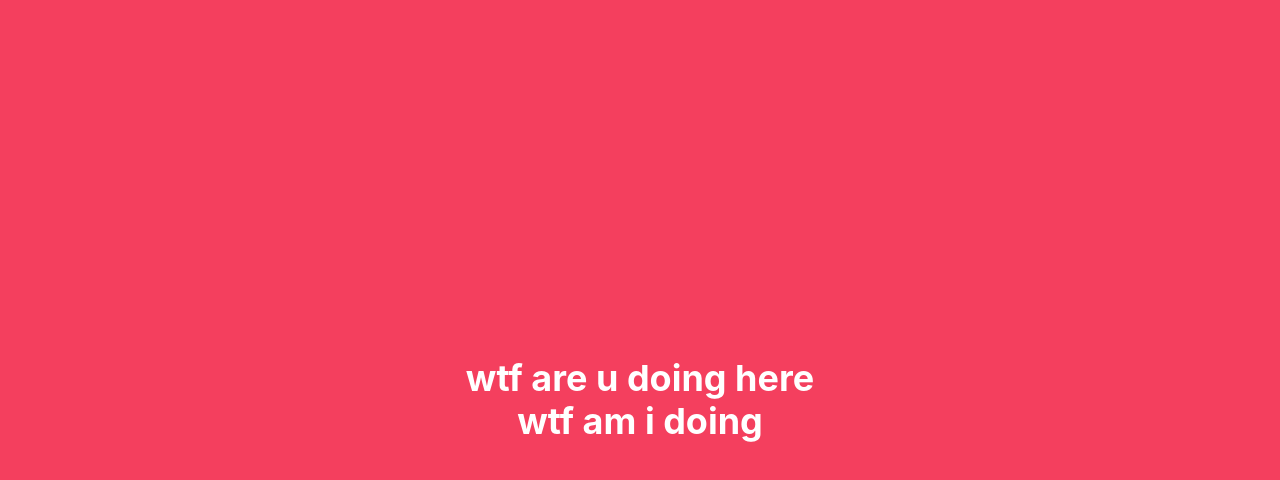
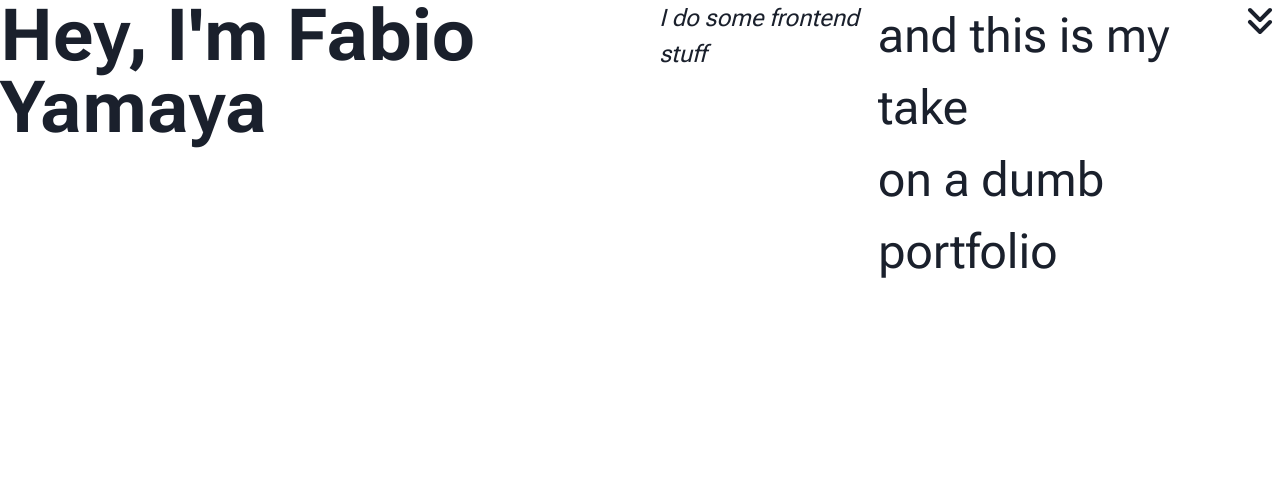
Before and after one commit to fabioyamaya/dumb-portfolio, a Next.js app: page / in a window 1280 px wide. Shown: the top 480 px of the page. Built offline with nearby package versions, Linux system fonts and the light colour scheme.

Commit message:
add home segment ui

```diff
--- /dev/null
+++ b/components/HomeSegment/HomeSegment.tsx
@@ -0,0 +1,29 @@
+import { Flex, Heading, Icon, SimpleGrid, Text } from "@chakra-ui/react";
+import { HiChevronDoubleDown } from "react-icons/hi";
+
+const HomeSegment = () => {
+  return (
+    <SimpleGrid
+      column={2}
+      className="mx-36 my-auto flex h-full w-1/2 content-center "
+    >
+      <Flex className="min-h-[500px] flex-col items-start justify-between">
+        <Flex className="flex-col items-end">
+          <Heading as="h1" size={"4xl"}>
+            Hey, I&apos;m Fabio Yamaya
+          </Heading>
+          <Text className="font-thin text-slate-500" fontSize={"2xl"} as="i">
+            I do some frontend stuff
+          </Text>
+        </Flex>
+        <Text className="font-thin" fontSize={"5xl"}>
+          and this is my take <br />
+          on a dumb portfolio
+        </Text>
+        <Icon as={HiChevronDoubleDown} boxSize={"10"} />
+      </Flex>
+    </SimpleGrid>
+  );
+};
+
+export default HomeSegment;
--- a/package.json
+++ b/package.json
@@ -12,9 +12,12 @@
     "@chakra-ui/react": "^2.6.1",
     "@emotion/react": "^11.11.0",
     "@emotion/styled": "^11.11.0",
+    "@react-three/drei": "^9.68.3",
+    "@react-three/fiber": "^8.13.0",
     "@types/node": "20.1.6",
     "@types/react": "18.2.6",
     "@types/react-dom": "18.2.4",
+    "@types/three": "^0.152.0",
     "autoprefixer": "10.4.14",
     "eslint": "8.40.0",
     "eslint-config-next": "13.4.2",
@@ -23,12 +26,15 @@
     "postcss": "8.4.23",
     "react": "18.2.0",
     "react-dom": "18.2.0",
+    "react-icons": "^4.9.0",
     "tailwindcss": "3.3.2",
+    "three": "^0.152.2",
     "typescript": "5.0.4"
   },
   "devDependencies": {
     "@typescript-eslint/eslint-plugin": "^5.59.6",
     "eslint-config-prettier": "^8.8.0",
+    "leva": "^0.9.34",
     "prettier": "^2.8.8",
     "prettier-plugin-tailwindcss": "^0.3.0"
   }
--- a/pages/_app.tsx
+++ b/pages/_app.tsx
@@ -1,11 +1,27 @@
 import "@/styles/globals.css";
-import { ChakraProvider } from "@chakra-ui/react";
+import { ChakraProvider, extendTheme } from "@chakra-ui/react";
 import type { AppProps } from "next/app";
+import { Roboto_Flex } from "next/font/google";
+
+const roboto = Roboto_Flex({
+  subsets: ["latin"],
+  display: "swap",
+  variable: "--font-roboto",
+});
+
+const theme = extendTheme({
+  fonts: {
+    heading: `${roboto.style.fontFamily}, sans-serif`,
+    body: ` ${roboto.style.fontFamily}, sans-serif`,
+  },
+});
 
 export default function App({ Component, pageProps }: AppProps) {
   return (
-    <ChakraProvider resetCSS>
-      <Component {...pageProps} />
-    </ChakraProvider>
+    <div className={`${roboto.variable}`}>
+      <ChakraProvider resetCSS theme={theme}>
+        <Component {...pageProps} />
+      </ChakraProvider>
+    </div>
   );
 }
--- a/pages/index.tsx
+++ b/pages/index.tsx
@@ -1,11 +1,10 @@
-import { Center, Heading } from "@chakra-ui/react";
+import HomeSegment from "@/components/HomeSegment/HomeSegment";
 
 const Home = () => {
   return (
-    <Center className="h-screen w-screen flex-col bg-rose-500">
-      <Heading className="text-white">wtf are u doing here</Heading>
-      <Heading className="text-white">wtf am i doing</Heading>
-    </Center>
+    <main className="bg-gradient-pastel-home h-screen w-screen text-zinc-800">
+      <HomeSegment />
+    </main>
   );
 };
 
--- a/tailwind.config.js
+++ b/tailwind.config.js
@@ -1,10 +1,24 @@
 /** @type {import('tailwindcss').Config} */
-module.exports = {
-  content: [
-    "./pages/**/*.{js,ts,jsx,tsx,mdx}",
-    "./components/**/*.{js,ts,jsx,tsx,mdx}",
-    "./app/**/*.{js,ts,jsx,tsx,mdx}",
-  ],
-  theme: {},
-  plugins: [],
+import { fontFamily } from "tailwindcss/defaultTheme";
+
+export const content = [
+  "./pages/**/*.{js,ts,jsx,tsx,mdx}",
+  "./components/**/*.{js,ts,jsx,tsx,mdx}",
+  "./app/**/*.{js,ts,jsx,tsx,mdx}",
+];
+export const theme = {
+  extend: {
+    colors: {
+      homeSegment: {
+        background: "#918ed0",
+      },
+    },
+    backgroundImage: () => ({
+      "gradient-pastel-home": "linear-gradient(#9bc4fc, #d1c3fc)",
+    }),
+    fontFamily: {
+      sans: ["var(--font-roboto)", ...fontFamily.sans],
+    },
+  },
 };
+export const plugins = [];
```
Also changed, not shown: tsconfig.json (+18 -6 lines), 1 other file (tests, documents, lock files or other folders).
